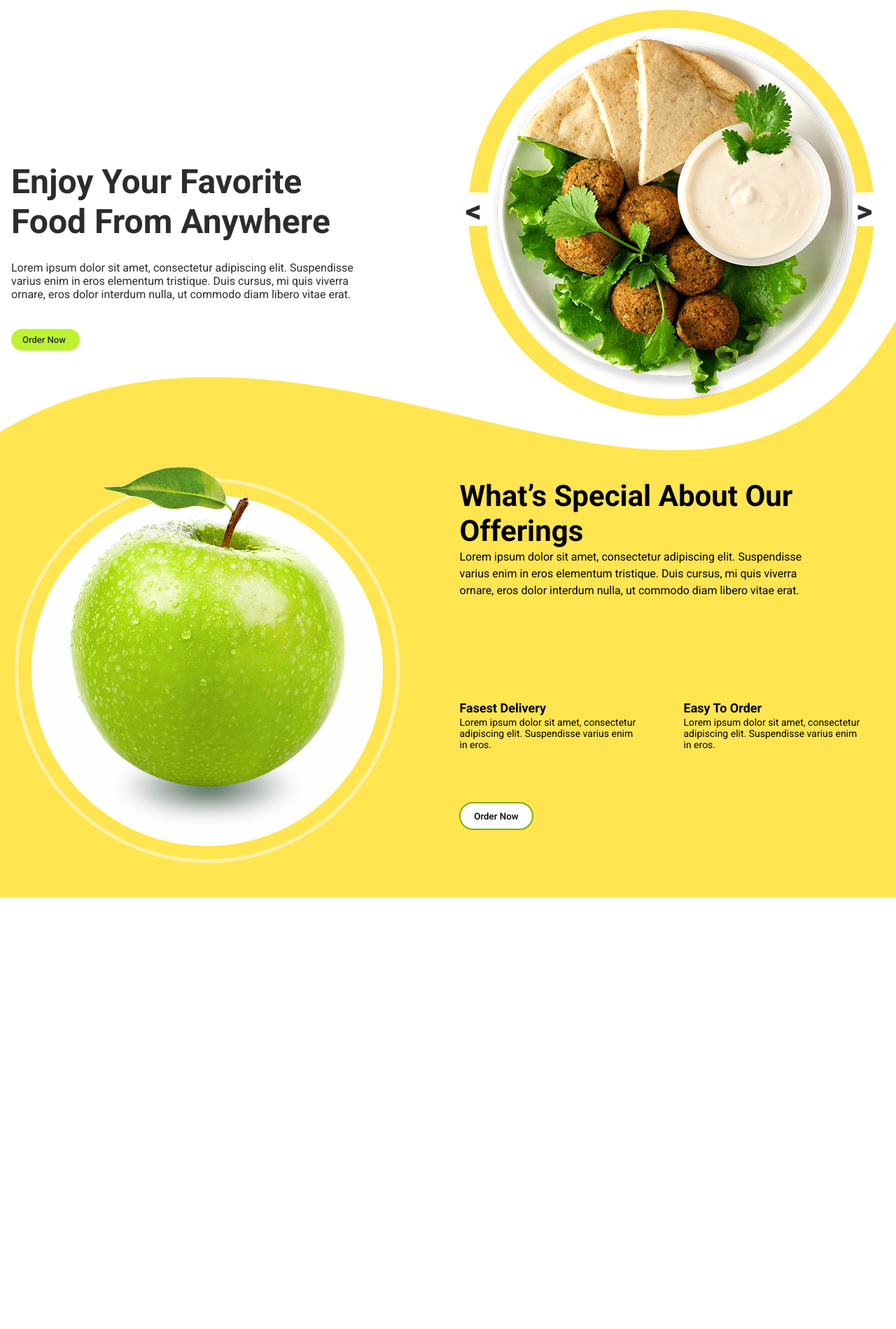
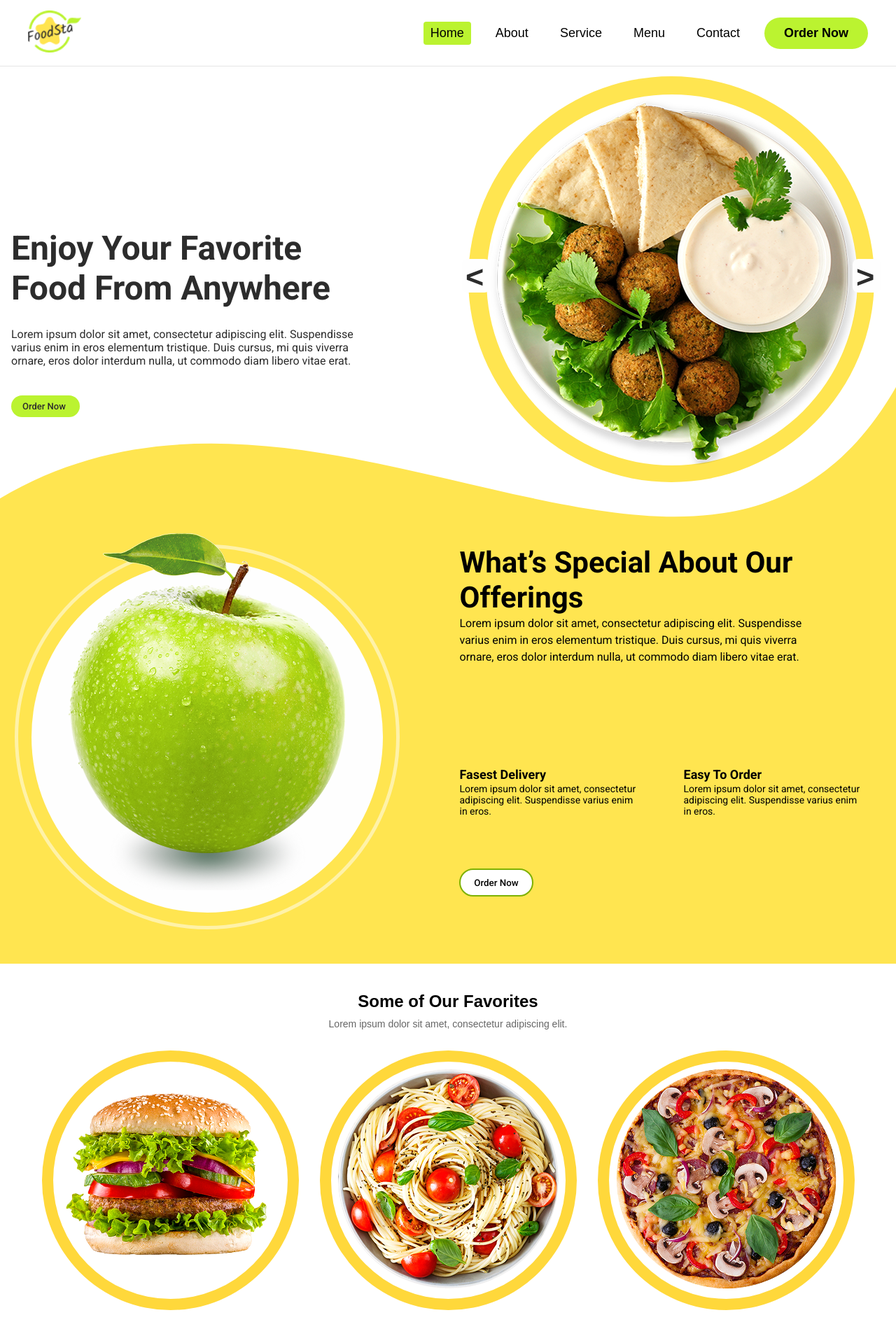
Before and after one commit to Kolya12818/Tim-Project, a plain HTML site: page index.html in a window 1280 px wide. Shown: the top 1899 px of the page at 70% size. Drawn offline with Linux system fonts and the light colour scheme.

Commit message:
Add header and favorites section with images
Introduced a new header with navigation and logo, and added a 'Some of Our Favorites' section displaying food images. Updated index.html structure and linked new CSS files for header and favorites styling. Added relevant food images to the img directory.

```diff
--- a/index.html
+++ b/index.html
@@ -7,10 +7,27 @@
     <title>Document</title>
     <link rel="stylesheet" href="./style_main.css">
     <link rel="stylesheet" href="./style_enjoy_food.css">
+    <link rel="stylesheet" href="./style_Some of Our Favorites.css">
+    <link rel="stylesheet" href="./style-header.css">
 </head>
 
 <body>
     <div class="container">
+          <header>
+        <div class="logo">
+            <img src="./img/Vector.png" alt="FoodSta Logo">
+        </div>
+        <div class="nav-btn-group">
+            <ul class="nav-list">
+                <li>Home</li>
+                <li>About</li>
+                <li>Service</li>
+                <li>Menu</li>
+                <li>Contact</li>
+            </ul>
+            <button>Order Now</button>
+        </div>
+    </header>
         <div class="favourite-food">
             <div class="food-text">
                 <p class="text-favourite">Enjoy Your Favorite <br> Food From Anywhere</p>
@@ -69,8 +86,32 @@
 
                 </div>
                 <button class="button-enjou-food">Order Now</button>
+        </section>
+        <section class="favorites">
+            <h2>Some of Our Favorites</h2>
+            <p>Lorem ipsum dolor sit amet, consectetur adipiscing elit.</p>
+            <div class="food-grid">
+                <div class="food-item">
+                    <img src="./img/gamburger.png" alt="">
+                </div>
+                <div class="food-item">
+                    <img src="./img/Pasta.png" alt="">
+                </div>
+                <div class="food-item">
+                    <img src="./img/pizza.png" alt="">
+                </div>
+                <div class="food-item">
+                    <img src="./img/chicken.png" alt="">
+                </div>
+                <div class="food-item">
+                    <img src="./img/salat.png" alt="">
+                </div>
+                <div class="food-item">
+                    <img src="./img/borshch.png" alt="">
+                </div>
             </div>
         </section>
+    </div>
     </div>
 
 
--- /dev/null
+++ b/style-header.css
@@ -0,0 +1,50 @@
+header {
+    display: flex;
+    justify-content: space-between;
+    align-items: center;
+    padding: 15px 40px;
+    background: #fff;
+    border-bottom: 1px solid #e5e5e5;
+    font-family: Arial, sans-serif;
+}
+
+.logo img {
+    height: 60px;
+}
+
+
+.nav-btn-group {
+    display: flex;
+    align-items: center;
+    gap: 25px;
+}
+
+.nav-list {
+    display: flex;
+    gap: 25px;
+    list-style: none;
+    margin: 0;
+    padding: 0;
+    font-size: 18px;
+}
+
+.nav-list li {
+    padding: 6px 10px;
+    cursor: pointer;
+}
+
+
+.nav-list li:first-child {
+    background: #BBF330;
+    border-radius: 4px;
+}
+
+.nav-btn-group button {
+    background: #BBF330;
+    border: none;
+    padding: 12px 28px;
+    border-radius: 25px;
+    cursor: pointer;
+    font-weight: bold;
+    font-size: 18px;
+}
--- /dev/null
+++ b/style_Some of Our Favorites.css
@@ -0,0 +1,52 @@
+body {
+  font-family: Arial, sans-serif;
+  margin: 0;
+  background: #fff;
+}
+
+.favorites {
+display: flex;
+flex-direction: column;
+justify-content: center;
+align-items: center;
+    padding: 40px 20px;
+}
+
+.favorites h2 {
+    font-size: 24px;
+    margin-bottom: 10px;
+}
+
+.favorites p {
+    color: #666;
+    font-size: 14px;
+    margin-bottom: 30px;
+}
+
+.food-grid {
+
+    display: grid;
+    grid-template-columns: repeat(3, 1fr);
+    gap: 30px;
+    max-width: 30px;
+    margin: 0 auto;
+    justify-content: center;
+
+}
+
+.food-item {
+    border: 16px solid #FFD83B;
+    border-radius: 50%;
+    padding: 10px;
+    transition: transform 0.3s ease;
+
+}
+
+.food-item img {
+
+    width: 315px;
+    height: 315px;
+    height: auto;
+    border-radius: 50%;
+
+}
```
Also changed, not shown: img/Pasta.png (added), img/Vector.png (added), img/borshch.png (added), img/chicken.png (added), img/gamburger.png (added), img/pizza.png (added), img/salat.png (added).
